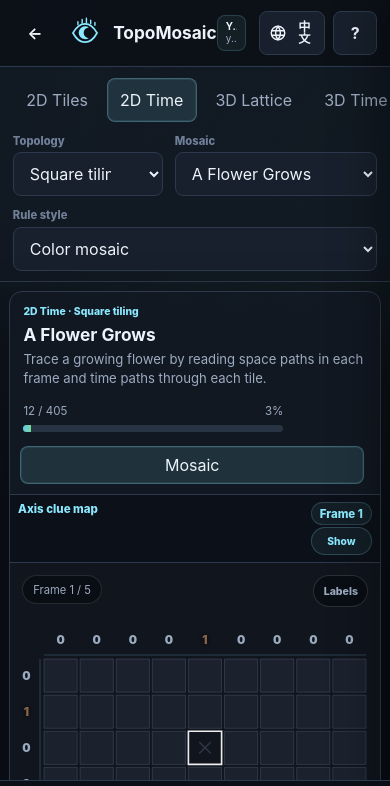
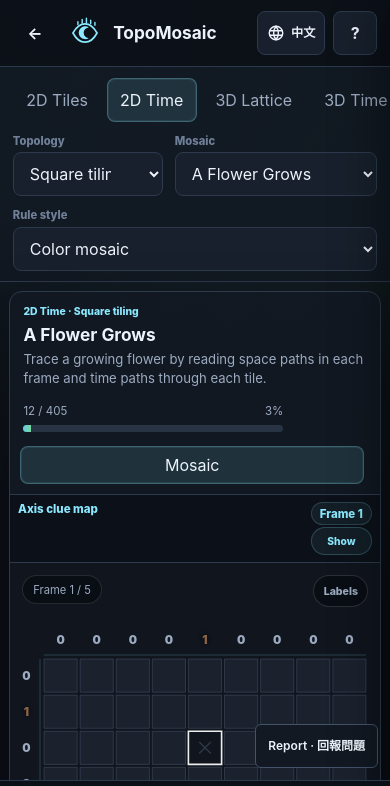
Before and after one commit to youxunzhangjim-netizen/topomosaic, a website: page mosaic/index.html in a window 390 px wide. Shown: the top 786 px of the page. Drawn offline with Linux system fonts and the light colour scheme.

Commit message:
Add corner report drafts and refresh offline assets

```diff
--- a/mosaic/index.html
+++ b/mosaic/index.html
@@ -39,11 +39,7 @@
         </div>
       </div>
       <div class="top-actions">
-        <address class="report-contact" aria-label="Report contact" data-i18n-aria="reportContact">
-          <span class="report-label" data-i18n="reportLabel">Report</span>
-          <strong>YOU-XUN ZHANG</strong>
-          <a href="mailto:youxunzhangjim@gmail.com?subject=TopoMosaic%20Report">youxunzhangjim@gmail.com</a>
-        </address>
+
         <button type="button" class="icon-button language-button" id="languageButton" aria-label="Switch language to Traditional Chinese" title="Switch language">
           <svg class="language-icon" viewBox="0 0 24 24" aria-hidden="true">
             <circle cx="12" cy="12" r="9"></circle>
@@ -346,7 +342,10 @@
     </form>
   </dialog>
 
+        <a class="issue-report-link" data-issue-report href="mailto:youxunzhangjim@gmail.com?subject=%5BTopoMosaic%5D%20Problem%20report%20%2F%20%E5%95%8F%E9%A1%8C%E5%9B%9E%E5%A0%B1&amp;body=Project%20%2F%20%E5%B0%88%E6%A1%88%3A%20TopoMosaic%0A%0AWhat%20happened%3F%20%2F%20%E9%81%87%E5%88%B0%E4%BB%80%E9%BA%BC%E5%95%8F%E9%A1%8C%EF%BC%9F%0A%0ASteps%20to%20reproduce%20%2F%20%E9%87%8D%E7%8F%BE%E6%AD%A5%E9%A9%9F%3A%0A1.%20%0A2.%20%0A%0AExpected%20result%20%2F%20%E9%A0%90%E6%9C%9F%E7%B5%90%E6%9E%9C%3A%0A%0ABrowser%20or%20device%20%2F%20%E7%80%8F%E8%A6%BD%E5%99%A8%E6%88%96%E8%A3%9D%E7%BD%AE%3A%0A"
+          title="Email / 寄信至 youxunzhangjim@gmail.com">Report · 回報問題</a>
   <noscript>TopoMosaic requires JavaScript. / TopoMosaic 需要 JavaScript。</noscript>
+  <script type="module" src="./report-issue.js"></script>
   <script type="module" src="./app.js"></script>
 </body>
 </html>
--- /dev/null
+++ b/mosaic/report-issue.js
@@ -0,0 +1,9 @@
+const link = document.querySelector('[data-issue-report]');
+if (link) {
+  // Do not copy query strings, puzzle progress, or private data into the draft.
+  const page = location.origin + location.pathname;
+  const body = "Project / 專案: TopoMosaic\n\nWhat happened? / 遇到什麼問題？\n\nSteps to reproduce / 重現步驟:\n1. \n2. \n\nExpected result / 預期結果:\n\nBrowser or device / 瀏覽器或裝置:\n" + '\nPage / 頁面: ' + page;
+  link.href = 'mailto:youxunzhangjim@gmail.com?subject='
+    + encodeURIComponent('[TopoMosaic] Problem report / 問題回報')
+    + '&body=' + encodeURIComponent(body);
+}
--- a/mosaic/styles.css
+++ b/mosaic/styles.css
@@ -637,3 +637,39 @@ kbd { border: 1px solid var(--border-strong); background: var(--surface-3); colo
 @media (prefers-reduced-motion: reduce) {
   *, *::before, *::after { scroll-behavior: auto !important; transition-duration: .01ms !important; animation-duration: .01ms !important; animation-iteration-count: 1 !important; }
 }
+
+/* Keep the report action visible without covering the final page content. */
+body { padding-bottom: calc(68px + env(safe-area-inset-bottom, 0px)); }
+.issue-report-link {
+  position: fixed;
+  right: max(12px, env(safe-area-inset-right, 0px));
+  bottom: max(12px, env(safe-area-inset-bottom, 0px));
+  z-index: 40;
+  display: inline-flex;
+  align-items: center;
+  justify-content: center;
+  gap: 8px;
+  min-height: 44px;
+  max-width: calc(100vw - 24px);
+  padding: 8px 12px;
+  border: 1px solid var(--border-strong);
+  border-radius: 6px;
+  background: var(--surface);
+  color: var(--text);
+  font-family: inherit;
+  font-size: 12px;
+  font-weight: 600;
+  line-height: 1.4;
+  text-decoration: none;
+}
+.issue-report-link:hover { border-color: var(--accent); text-decoration: underline; }
+.issue-report-link:focus-visible { outline: 3px solid var(--accent); outline-offset: 3px; }
+@media print {
+  body { padding-bottom: 0; }
+  .issue-report-link { display: none !important; }
+}
+
+@media screen and (max-width: 940px) {
+  body { padding-bottom: calc(132px + env(safe-area-inset-bottom, 0px)); }
+  .issue-report-link { bottom: calc(76px + env(safe-area-inset-bottom, 0px)); }
+}
--- a/mosaic/sw.js
+++ b/mosaic/sw.js
@@ -1,6 +1,6 @@
-const CACHE = 'topomosaic-v1.0.10';
+const CACHE = 'topomosaic-v1.0.11';
 const CORE = [
-  './', './index.html', './styles.css', './app.js', './icon.svg', './manifest.webmanifest',
+  './', './index.html', './styles.css', './app.js', './report-issue.js', './icon.svg', './manifest.webmanifest',
   './core/clues.js', './core/lattices.js', './core/puzzle.js', './core/solver.js', './core/storage.js',
   './data/puzzles.js', './render/board2d.js', './render/board3d.js', './render/voronoi.js', './solver.worker.js',
 ];
```
